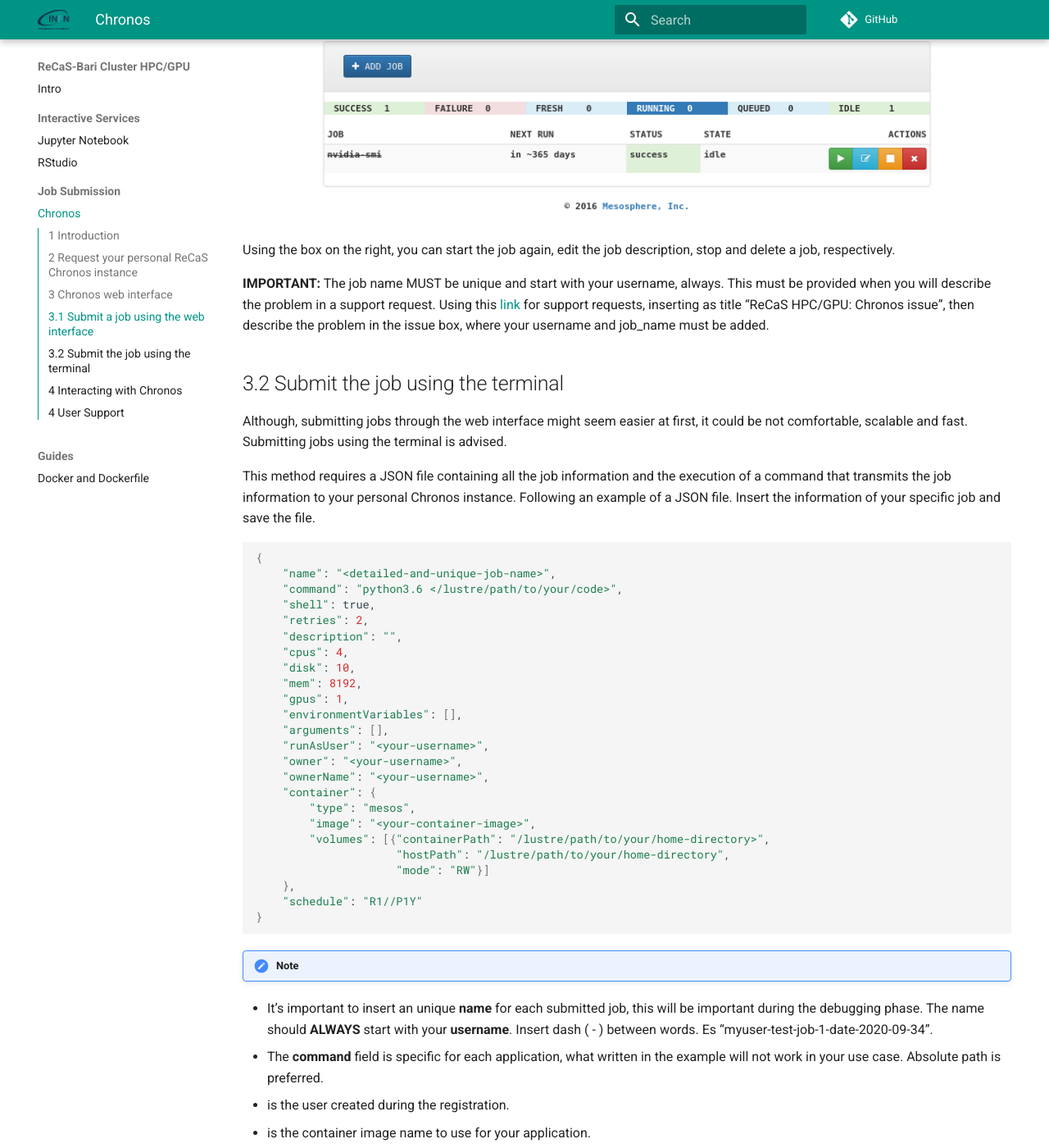
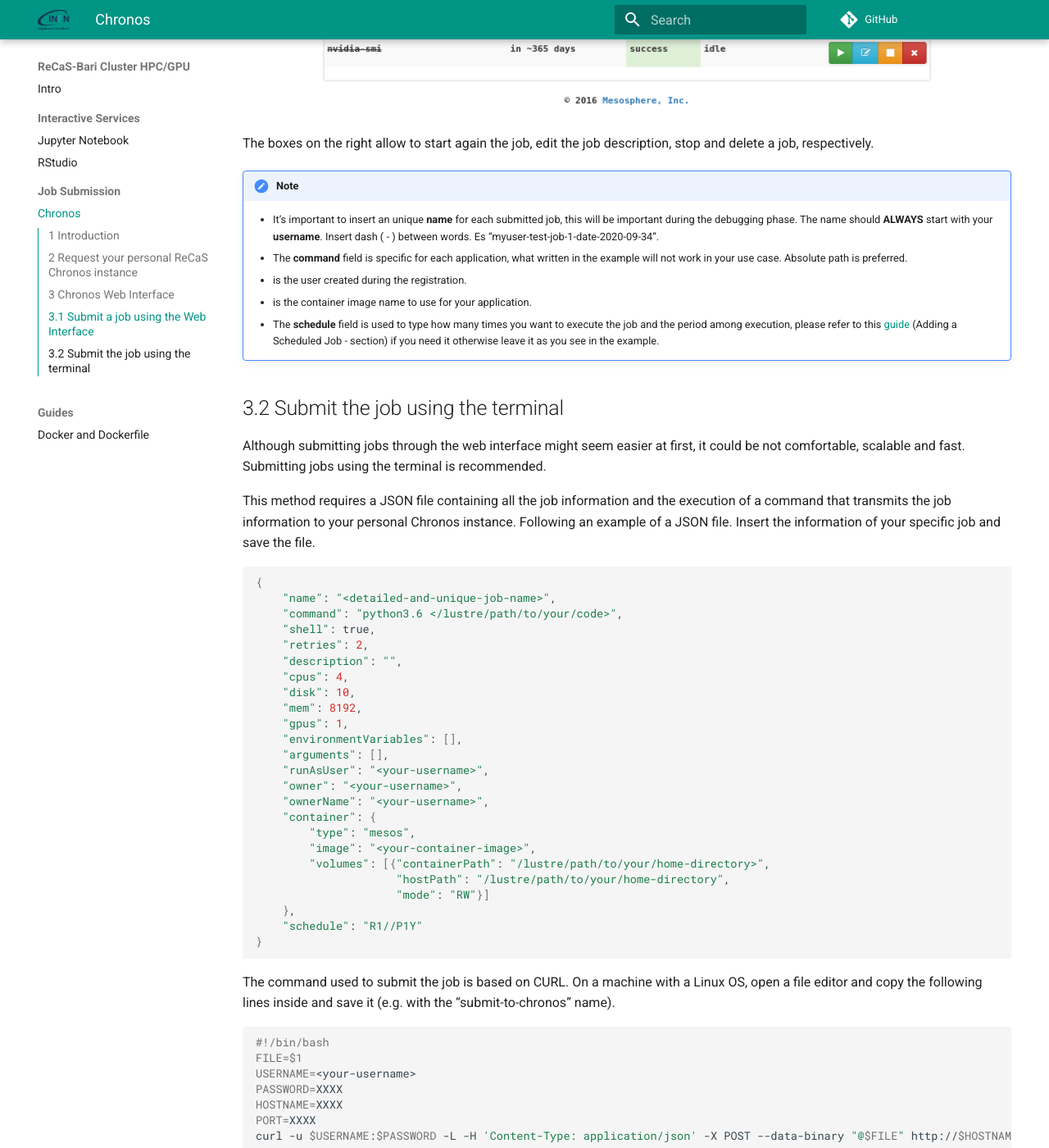
Before and after one commit to jvino/cluster-hpc-gpu-guides, an MkDocs documentation site: the page built from docs/job_submission/chronos.md, in a window 1280 px wide and 1400 px high, scrolled down 2136 px. Shown: the whole window at 82% size. Built offline with MkDocs 1.6.1 and Material for MkDocs 9.7.7, drawn with Linux system fonts in a browser that asks for light colours; comment, search, counter and statistics services are not loaded; some of the changed text lies outside the part shown.

Commit message:
first draft chronos

````diff
--- a/docs/job_submission/chronos.md
+++ b/docs/job_submission/chronos.md
@@ -31,18 +31,16 @@
 Issue: Name, Surname, username, email
 ```
 
-## 3 Chronos web interface
-Using the URL provided by the administrator of the service in the browser, it is possible to access the Chronos web interface as shown in the following figure.
+## 3 Chronos Web Interface
+Chronos provdes a simple and fast web interface as shown in the following figure.
 
 ![inital_screen](images/inital_screen.png)
 
-The web interface is the unique way to check your job status. Moreover, it can be used to submit scheduled or dependent jobs.
+Through the web interface is possible to verify your job status. Moreover, it can be used to submit scheduled or dependent jobs.
 
-!!! note
-    To access your web interface, please, follow instructions in section 4.
 
-## 3.1 Submit a job using the web interface
-Clicking on the “ADD JOB” box you submit a job. The following figure shows the box where you insert all parameters needed to submit a job.
+## 3.1 Submit a job using the Web Interface
+The web interface provides the possibility to submit a job by clicking on the “ADD JOB”. The following figure shows the box where you can insert all job parameters.
 
 ![graphical_job_submission](images/graphical_job_submission.png)
 
@@ -52,11 +50,17 @@
 
 ![job_state](images/job_state.png)
 
-Using the box on the right, you can start the job again, edit the job description, stop and delete a job, respectively.
+The boxes on the right allow to start again the job, edit the job description, stop and delete a job, respectively.
 
-**IMPORTANT:** The job name MUST be unique and start with your username, always. This must be provided when you will describe the problem in a support request. Using this [link](https://www.recas-bari.it/index.php/en/recas-bari-servizi-en/support-request) for support requests, inserting as title “ReCaS HPC/GPU: Chronos issue”, then describe the problem in the issue box, where your username and job\_name must be added.
+!!! note
+    - It’s important to insert an unique **name** for each submitted job, this will be important during the debugging phase. The name should **ALWAYS** start with your **username**. Insert dash ( - ) between words. Es “myuser-test-job-1-date-2020-09-34”.
+    - The **command** field is specific for each application, what written in the example will not work in your use case. Absolute path is preferred.
+    - **<your-username>** is the user created during the registration.
+    - **<your-container-image>** is the container image name to use for your application.
+    - The **schedule** field is used to type how many times you want to execute the job and the period among execution, please refer to this [guide](https://mesos.github.io/chronos/docs/api.html) (Adding a Scheduled Job - section) if you need it otherwise leave it as you see in the example.
+
 ## 3.2 Submit the job using the terminal
-Although, submitting jobs through the web interface might seem easier at first, it could be not comfortable, scalable and fast. Submitting jobs using the terminal is advised.
+Although submitting jobs through the web interface might seem easier at first, it could be not comfortable, scalable and fast. Submitting jobs using the terminal is recommended.
 
 This method requires a JSON file containing all the job information and the execution of a command that transmits the job information to your personal Chronos instance. Following an example of a JSON file. Insert the information of your specific job and save the file.
 
@@ -86,14 +90,6 @@
 	"schedule": "R1//P1Y"
 }
 ```
-
-!!! note
-- It’s important to insert an unique **name** for each submitted job, this will be important during the debugging phase. The name should **ALWAYS** start with your **username**. Insert dash ( - ) between words. Es “myuser-test-job-1-date-2020-09-34”.
-- The **command** field is specific for each application, what written in the example will not work in your use case. Absolute path is preferred.
-- **<your-username>** is the user created during the registration.
-- **<your-container-image>** is the container image name to use for your application.
-- The **schedule** field is used to type how many times you want to execute the job and the period among execution, please refer to this [guide](https://mesos.github.io/chronos/docs/api.html) (Adding a Scheduled Job - section) if you need it otherwise leave it as you see in the example.
-
 The command used to submit the job is based on CURL. On a machine with a Linux OS, open a file editor and copy the following lines inside and save it (e.g. with the “submit-to-chronos” name).
 
 ```bash
@@ -117,14 +113,21 @@
 
 
 
+!!! note
+    To access your web interface, please, follow instructions in section 4.
+
+
 To submit the job, execute the following command (supposing the json file name is “job.json” and the submit command file name is “submit-to-chronos.sh”)
 
 ```bash
 chmod 755 submit-to-chronos (only once)
 ./submit-to-chronos job.json
 ```
+#3.3 Support
+Use this [link](https://www.recas-bari.it/index.php/en/recas-bari-servizi-en/support-request) for support requests, inserting as title “ReCaS HPC/GPU: Chronos issue”, then describe the problem in the issue box, where your username and job\_name must be added.
 
-## 4 Interacting with Chronos
+
+## 3.4 Access to the Chronos Web Interface
 **IMPORTANT**: Chronos instance is not accessible from outside.
 
 **IMPORTANT**: The unique procedure to submit job is to store json files and the script used to submit jobs in your home directory on frontend.recas.ba.infn.it (officially the ReCaS-Bari storage based on GPFS) and execute the command from there.
````
